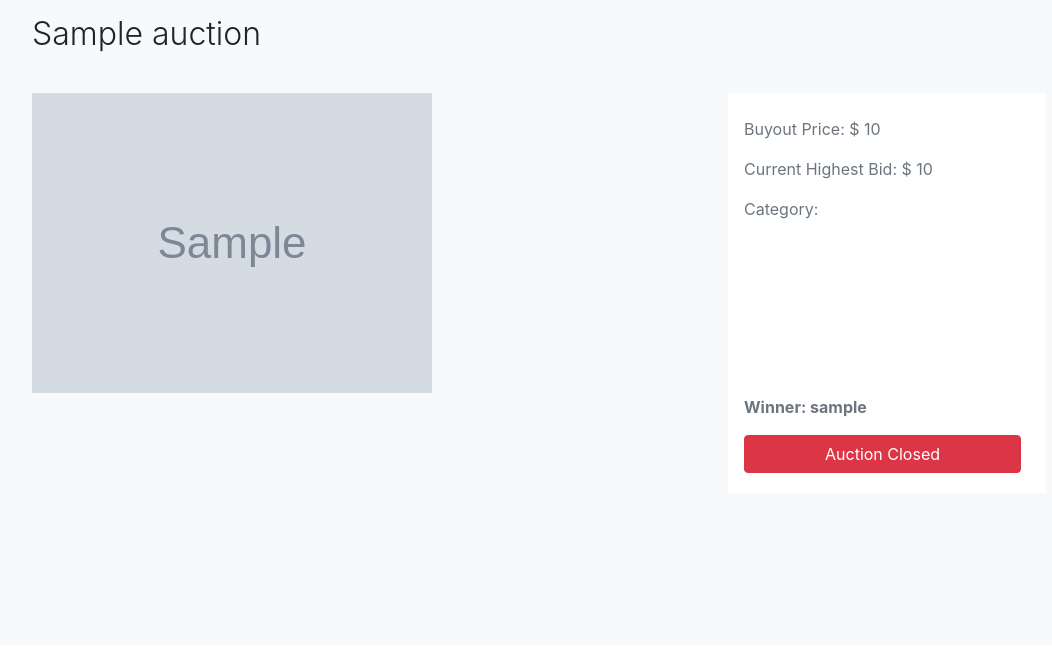
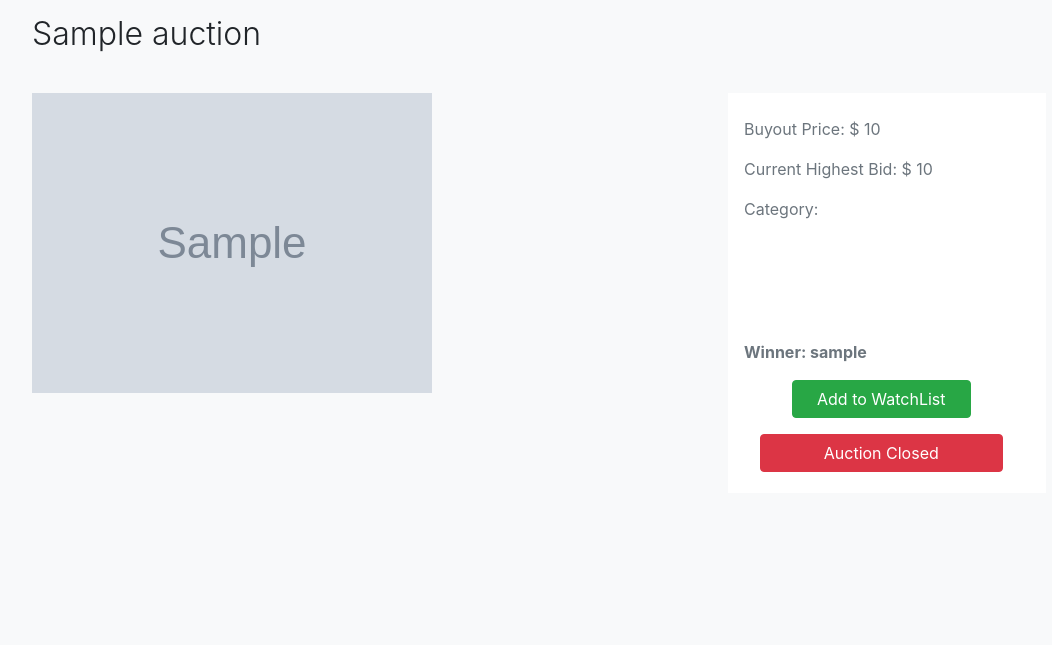
Before and after one commit to Whacko23/Auction-Website, a Django app: page /auction/1 in a window 1280 px wide. Shown: the part 164-836 px from the top of the page, without its empty margins (101-1153 px from the left). Run offline with Django 3.2, Linux system fonts and the light colour scheme; tables that the repository leaves empty hold one stand-in row (values such as "Sample post"); grey boxes marked "Sample" are stand-in pictures; some libraries are stand-ins or nearby versions.

Commit message:
Winner declared on closed auctions

```diff
--- a/auctions/templates/auctions/auction.html
+++ b/auctions/templates/auctions/auction.html
@@ -40,18 +40,12 @@
 
             <!-- Bottom of the description -->
             <div style="position: absolute; bottom:5px; align-content: center;">
-              <!-- if auction open  -->
-              {% if not auction.closed %}
-                  <!-- if user == op -->
-                {% if auction.listed_by == request.user %}
-                  <form action="{% url 'auction' auction.id %}" method="post">
-                    {% csrf_token %}
-                    <input type="submit" value="Close Auction" class="btn btn-warning" name="close-auction" style="margin-bottom: 15px; padding-left: 5em; padding-right: 5em;">
-                  </form>
-                  <!-- if user != op -->
-                {% else %}
-                <!-- if already in watchlist -->
+                {% if auction.winner %}
+                  <p class="text-secondary font-weight-bold">Winner: {{auction.winner}}</p>
+                {% endif %}
 
+
+                <!-- if auction in watchlist -->
                 {% if watching %}
                 <form action="{% url 'auction' auction.id %}" method="post">
                       {% csrf_token %}
@@ -69,13 +63,25 @@
                       {% csrf_token %}
                       <div class="row">
                         <div class="col">
-                          <div class="form-group pl-5">
+                          <div class="form-group px-5">
                             <input type="submit" name="add_watchlist" value="Add to WatchList" class="btn btn-success px-4">
                           </div>
                         </div>
                       </div>
                 </form>
                 {% endif %}
+              <!-- if auction open  -->
+              {% if not auction.closed %}
+                  <!-- if user == op -->
+                {% if auction.listed_by == request.user %}
+                  <form action="{% url 'auction' auction.id %}" method="post">
+                    {% csrf_token %}
+                    <input type="submit" value="Close Auction" class="btn btn-warning" name="close-auction" style="margin-bottom: 15px; padding-left: 5em; padding-right: 5em;">
+                  </form>
+                  <!-- if user != op -->
+                {% else %}
+                <!-- if already in watchlist -->
+
 
 
                 {% with bids|first as latest_bid  %}
@@ -105,12 +111,16 @@
               {% else %}
                 <!-- if auction closed  -->
 
-                {% if auction.winner %}
-                  <p class="text-secondary font-weight-bold">Winner: {{auction.winner}}</p>
-                {% endif %}
 
-                <div class="btn btn-danger" style="margin-bottom: 15px; padding-left: 5em; padding-right: 5em;">
-                  Auction Closed
+                <div class="row">
+                  <div class="col">
+                    <div class="form-group px-3">
+                      <div class="btn btn-danger px-5" style="width: 100%;">Auction Closed</div>
+
+                  </div>
+
+                </div>
+
                 </div>
               {% endif %}
             </div>
--- a/auctions/views.py
+++ b/auctions/views.py
@@ -6,7 +6,11 @@
 from django.core.files.storage import FileSystemStorage
 from datetime import date
 
+#NOTE: Server Side Validation Skipped/ Too Much Work for non-production site
+
 #TODO Close the auction based on allotted_time
+#TODO Test: Close auction -> Update Winner
+
 
 from .models import User, Auction, Bids, Categories, Comments, Watchlist
 
@@ -79,6 +83,15 @@
     watchlist = get_watchlist(request.user) if request.user.is_authenticated else []
     won_auctions = get_won_auctions(request.user) if request.user.is_authenticated else []
 
+    #Ordering the bids by highest to lowest
+    bids = current_auction.bids.all().order_by('-amount')
+    latest_bid = bids.first() if bids else None
+
+    if bids:
+        highest_bid = bids.first().amount
+    else :
+        highest_bid = 0
+
     if current_auction in watchlist:
         item_in_watchlist = True
 
@@ -107,15 +120,11 @@
         comment.save()
     elif request.method == 'POST' and 'close-auction' in request.POST:
         current_auction.closed = True
+        if latest_bid:
+            current_auction.winner = latest_bid.created_by
         current_auction.save()
 
 
-    #Ordering the bids by highest to lowest
-    bids = current_auction.bids.all().order_by('-amount')
-    if bids:
-        highest_bid = bids.first().amount
-    else :
-        highest_bid = 0
     #Manually adjusting image url
     img = '../' + str(current_auction.image)
     comments = current_auction.comments.all()
@@ -214,7 +223,6 @@
 
     # Update the current winner after auction expires or closes
     if current_auction.closed and not current_auction.winner:
-        latest_bid = bids.first()
         if latest_bid.posted_by == request.user:
             current_auction.winner = latest_bid.posted_by
             current_auction.save()
```
